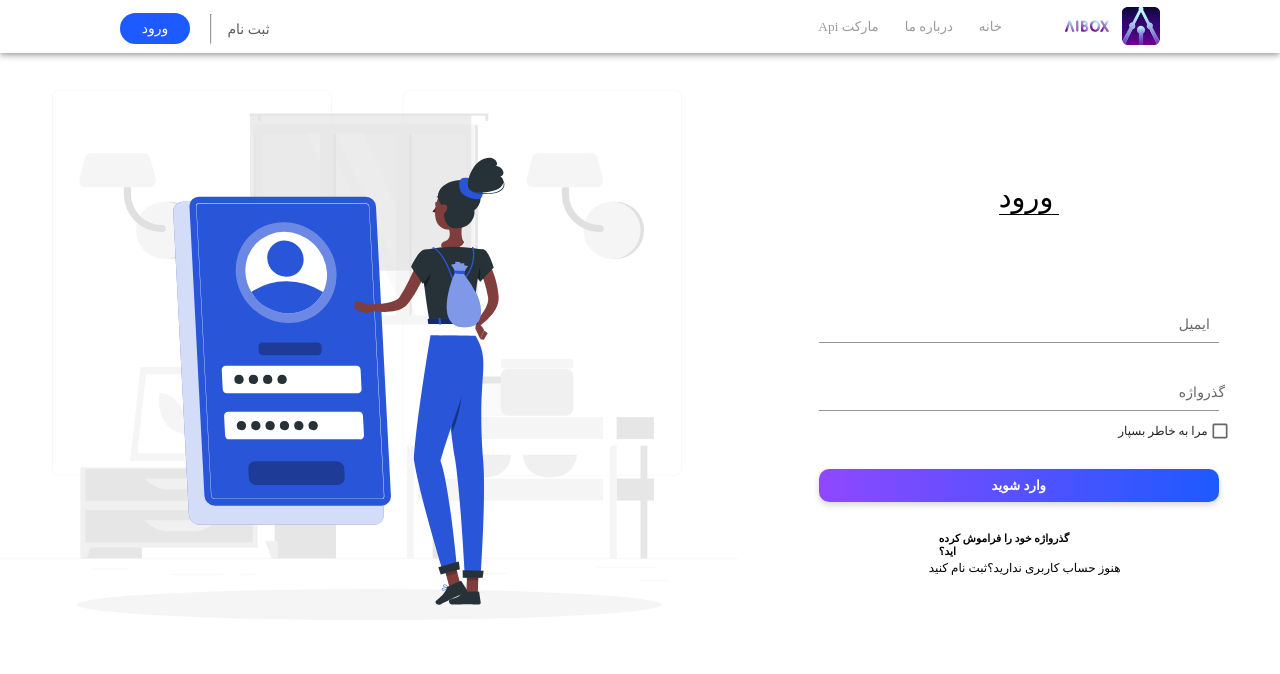
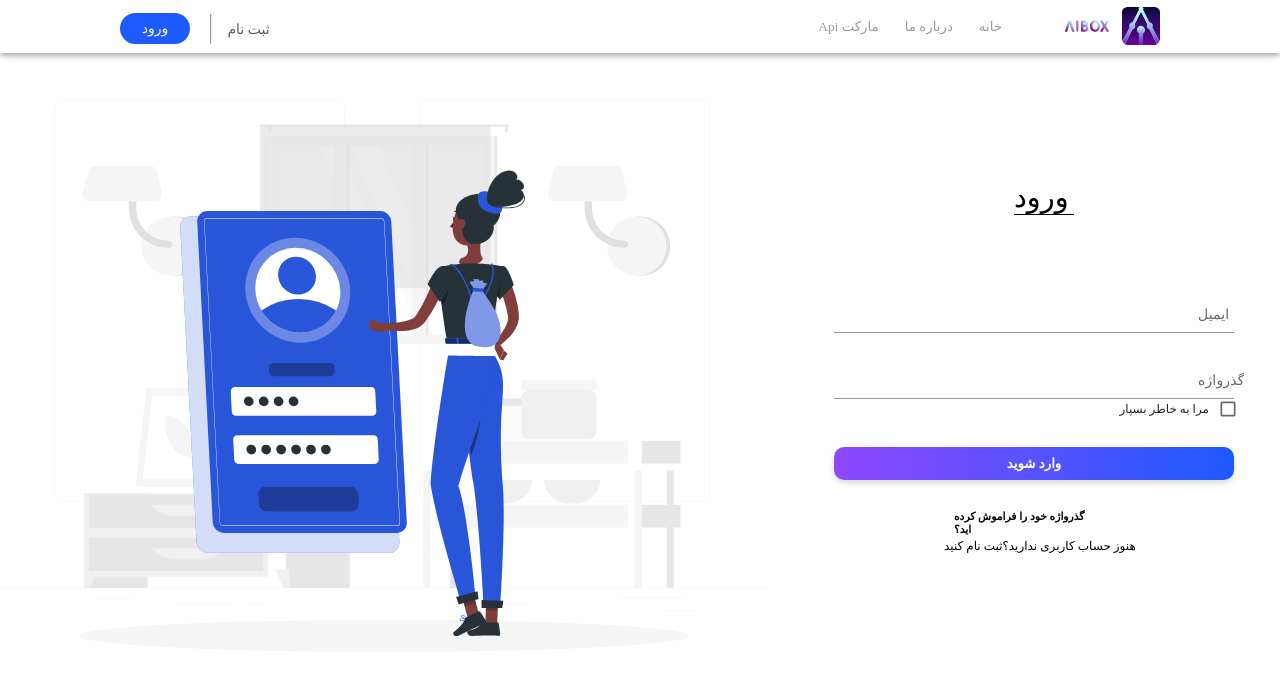
Before and after one commit to p-jahangiri/nextra, a Next.js app: page / in a window 1280 px wide. Shown: the top 674 px of the page. Built offline with nearby package versions, Linux system fonts and the light colour scheme; a small style sheet from the web is missing.

Commit message:
fixed error form

```diff
--- a/components/Form.tsx
+++ b/components/Form.tsx
@@ -19,12 +19,19 @@ interface IFormInputs {
   TextField: string;
   Email: string;
   Password: any;
-  errors: any;
 }
 
 const Form = () => {
-  const { handleSubmit, control, formState: { errors } } = useForm<IFormInputs>();
-  const onSubmit: SubmitHandler<IFormInputs> = (data) => console.log(data);
+
+  const {
+    handleSubmit,
+    control,
+    formState: { errors },
+  } = useForm<IFormInputs>();
+  const onSubmit: SubmitHandler<IFormInputs> = (data) => {
+    console.log(data);
+    alert("ایمیل شما " + data.Email + "\n" + "رمز عبور شما " + data.Password);
+  };
 
   return (
     <Box>
@@ -37,12 +44,11 @@ const Form = () => {
                 name="Email"
                 control={control}
                 rules={{ required: true }}
-                // {errors.Email?.type === 'required' && "First name is required"}
                 render={({ field }) => (
                   <TextField
                     sx={{
                       "& label": {
-                        marginLeft: "90%",
+                        marginLeft: "91%",
                         fontSize: "14px",
                         "&.Mui-focused": {
                           marginLeft: "93%",
@@ -52,12 +58,22 @@ const Form = () => {
                     type="email"
                     label="ایمیل"
                     variant="standard"
-                    style={{ width: "100%", marginBottom: "20px" }}
+                    style={{ width: "100%" }}
                     {...field}
                   />
                 )}
-
               />
+              {errors.Email && errors.Email.type === "required" && (
+                <span
+                  style={{
+                    color: "red",
+                    fontSize: "10px",
+                  }}
+                >
+                  ایمیل اشتباه است
+                </span>
+              )}
+              <br />
               <br />
               <Controller
                 name="Password"
@@ -67,7 +83,7 @@ const Form = () => {
                   <TextField
                     sx={{
                       "& label": {
-                        marginLeft: "90%",
+                        marginLeft: "91%",
                         fontSize: "14px",
                         "&.Mui-focused": {
                           marginLeft: "93%",
@@ -77,15 +93,25 @@ const Form = () => {
                     type="password"
                     label="گذرواژه"
                     variant="standard"
-                    style={{ width: "100%",marginBottom: "10px" }}
+                    style={{ width: "100%" }}
                     {...field}
                   />
                 )}
-              />{" "}
+              />
+              {errors.Password && errors.Password.type === "required" && (
+                <span
+                  style={{
+                    color: "red",
+                    fontSize: "11px",
+                  }}
+                >
+                  گذرواژه اشتباه است
+                </span>
+              )}
               <Box dir="rtl" style={{ textAlign: "initial" }}>
                 <Checkbox
                   size="small"
-                  style={{ margin: "-20px" }}
+                  style={{ margin: "-15px -13px" }}
                   inputProps={{ "aria-label": "controlled" }}
                 />
                 <CheckSpan>مرا به خاطر بسپار</CheckSpan>
@@ -93,8 +119,13 @@ const Form = () => {
               <ButtonLog type="submit">وارد شوید</ButtonLog>
             </form>
             <Box>
-              <TextForgat className="btn"> گذرواژه خود را فراموش کرده اید؟ </TextForgat>
-              <TextAccount> هنوز حساب کاربری ندارید؟
+              <TextForgat className="btn">
+                {" "}
+                گذرواژه خود را فراموش کرده اید؟{" "}
+              </TextForgat>
+              <TextAccount>
+                {" "}
+                هنوز حساب کاربری ندارید؟
                 <Text className="btn">ثبت نام کنید</Text>
               </TextAccount>
             </Box>
--- a/components/stylesForm.tsx
+++ b/components/stylesForm.tsx
@@ -10,15 +10,26 @@ export const BoxContainer = styled.div`
   text-aline: center;
   width: 400px;
   margin-left: 20px;
+  @media (max-width: 768px) {
+    margin-top: 100px;
+    width: 100%;
+    margin-left: 0px;
+  }
 `;
 export const TextLogin = styled.div`
   width: 60px;
-  margin: 80px 0px;
+  margin: 80px 0px 70px 0px;
   font-size: 1.8rem;
   color: black;
   justify-content: center;
   margin-left: 180px;
   border-bottom: 1px solid black;
+  @media (max-width: 768px) {
+    margin: 40px 0px;
+    margin-left: 120px;
+    font-size: 1.5rem;
+    width: 48px;
+  }
 `;
 export const TextForm = styled.div`
   width: 100%;
@@ -45,11 +56,17 @@ export const TextForgat = styled.h6`
   margin-left: 120px;
   color: #000;
   margin-bottom: -2px;
+  @media (max-width: 768px) {
+    margin-left: 80px;
+  }
 `;
 export const TextAccount = styled.div`
   margin-left: 110px;
   font-size: 12px;
   margin-top: 5px;
+  @media (max-width: 768px) {
+    margin-left: 65px;
+  }
 `;
 export const Text = styled.span`
   color: #000 !important;
--- a/components/stylesNavbar.tsx
+++ b/components/stylesNavbar.tsx
@@ -1,21 +1,34 @@
 import styled from "styled-components";
 
-export const AppNavbar = styled.div({
-  padding: "0px 96px ",
-  height: "53px",
-  width: "100%",
-  position: "static",
-  color: "inherit",
-  direction: "rtl",
-});
+export const Images = styled.img`
+  margin-top: 100px;
+  width: 48rem;
+  @media (max-width: 768px) {
+    display: none;
+  }
+`;
+export const AppNavbar = styled.div`
+  padding: 0px 96px;
+  height: 53px;
+  width: 100%;
+  position: static;
+  color: inherit;
+  direction: rtl;
+  @media (max-width: 768px) {
+    padding: 0px 0px;
+  }
+`;
+
 export const ContainerNavbar = styled.div({
   marginTop: "-6px",
 });
-export const Menu = styled.div({
-  alignItems: "center",
-  flexGrow: 1,
-  marginRight: "50px",
-});
+export const Menu = styled.div`
+  align-items: center;
+  flex-grow: 1;
+  margin-right: 50px;
+  @media (max-width: 768px) {
+  }
+`;
 export const MenuItems = styled.button`
   cursor: pointer;
   margin: 0px 7px;
@@ -36,12 +49,11 @@ export const Register = styled.button`
   color: #5e5b5b;
   border: none;
   background: transparent;
-
 `;
 export const Hr = styled.hr`
-height:30px;
-margin-right:10px;
-`
+  height: 30px;
+  margin-right: 10px;
+`;
 export const ButtonLogin = styled.button`
   margin-right: 20px;
   background: #1d5aff;
@@ -64,4 +76,4 @@ margin-right: 20px;
       background: red;
     }
   }
-`
+`;
--- a/pages/index.tsx
+++ b/pages/index.tsx
@@ -3,6 +3,7 @@ import Head from "next/head";
 import Form from "../components/Form";
 import Navbar from "../components/Navbar";
 import Box from "@mui/material/Box";
+import { Images } from "../components/stylesNavbar";
 
 const Home: NextPage = () => {
   return (
@@ -16,10 +17,9 @@ const Home: NextPage = () => {
         <link href="https://v1.fontapi.ir/css/Vazir" rel="stylesheet" />
       </Head>
       <Navbar />
-
       <Box display="flex">
         <Box>
-          <img style={{ marginTop: "90px" }} src="/background.svg" />
+          <Images src="/background.svg" alt="background"></Images>
         </Box>
         <Box style={{ flex: "100%" }}>
           <Form />
```
Lines whose indentation alone changed are shown as unchanged.
